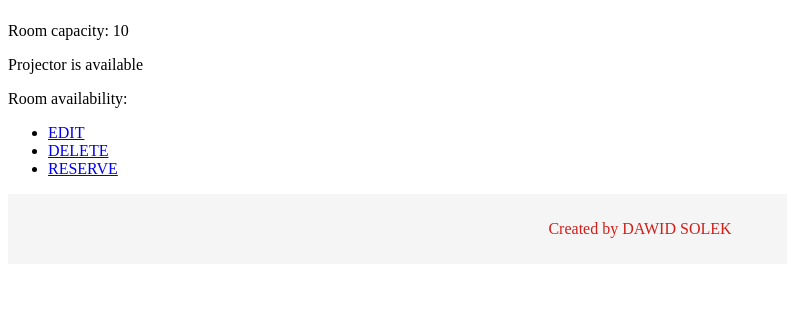
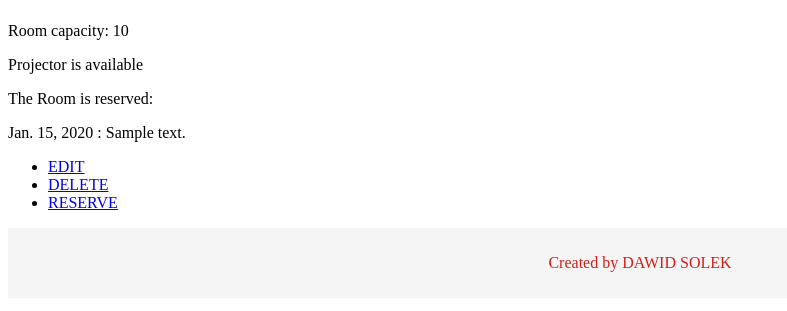
Before and after one commit to DawidSol/Conference_Room_App, a Django app: page /room/1/ in a window 1280 px wide. Shown: the part 58-369 px from the top of the page, without its empty margins (0-787 px from the left). Run offline with Django 5.2, Linux system fonts and the light colour scheme; tables that the repository leaves empty hold one stand-in row (values such as "Sample post").

Commit message:
detailed room view

```diff
--- a/Conference_Room_App/main_app/views.py
+++ b/Conference_Room_App/main_app/views.py
@@ -43,7 +43,8 @@ def rooms_list(request):
 def room_name(request, room_id):
     try:
         room = Room.objects.get(pk=room_id)
-        return render(request, 'room_name.html', {"room": room})
+        reservations = Reservation.objects.filter(room=room).order_by("date")
+        return render(request, 'room_name.html', {"room": room, "reservations": reservations})
     except Room.DoesNotExist:
         return HttpResponse("Room does not exist!")
 
--- a/Conference_Room_App/templates/room_name.html
+++ b/Conference_Room_App/templates/room_name.html
@@ -8,7 +8,12 @@
     {% else %}
         <p>Projector is not available</p>
     {% endif %}
-    <p>Room availability: </p>
+    {% if reservations is not None %}
+    <p>The Room is reserved:</p>
+    {% for reservation in reservations %}
+        <p>{{ reservation.date }} : {{ reservation.comment }}</p>
+    {% endfor %}
+    {% endif %}
     <nav>
         <ul>
             <li><a href="{% url 'main_app:modify_room' room_id=room.id %}">EDIT</a></li>
```
